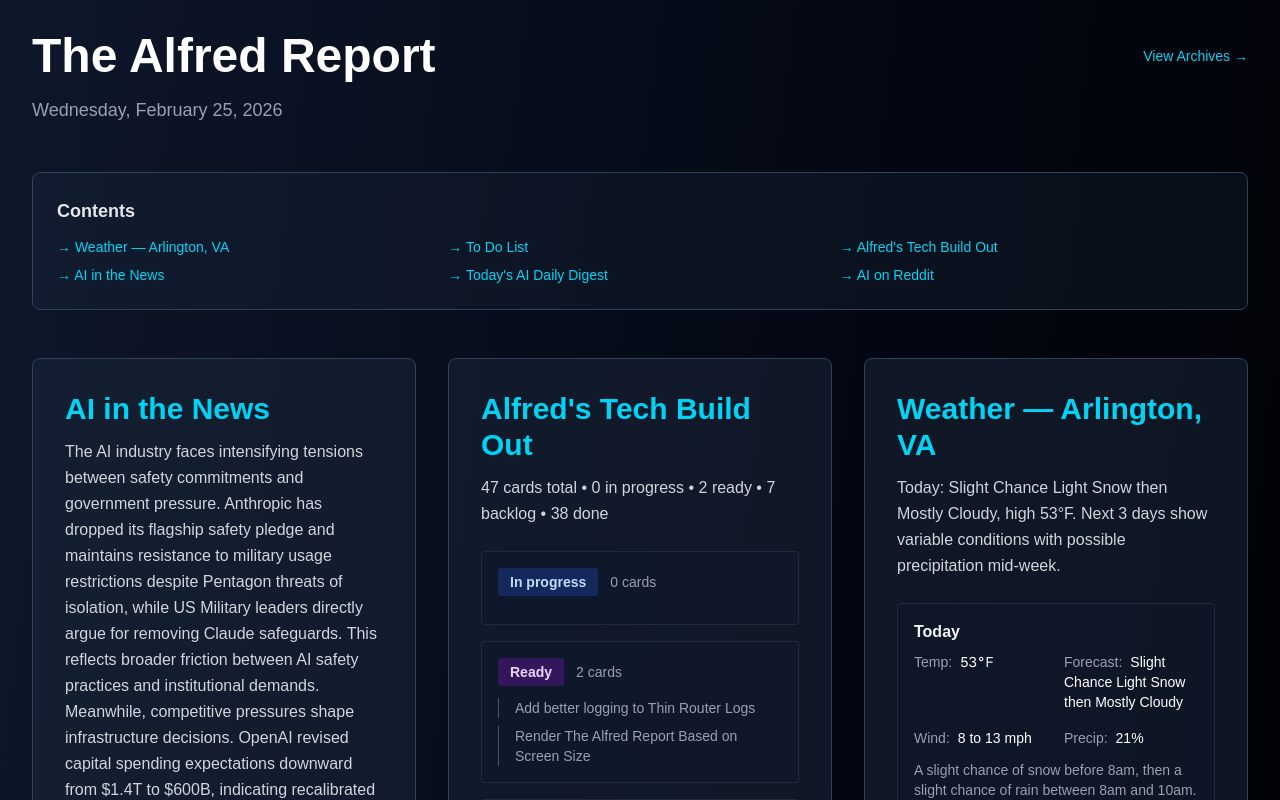
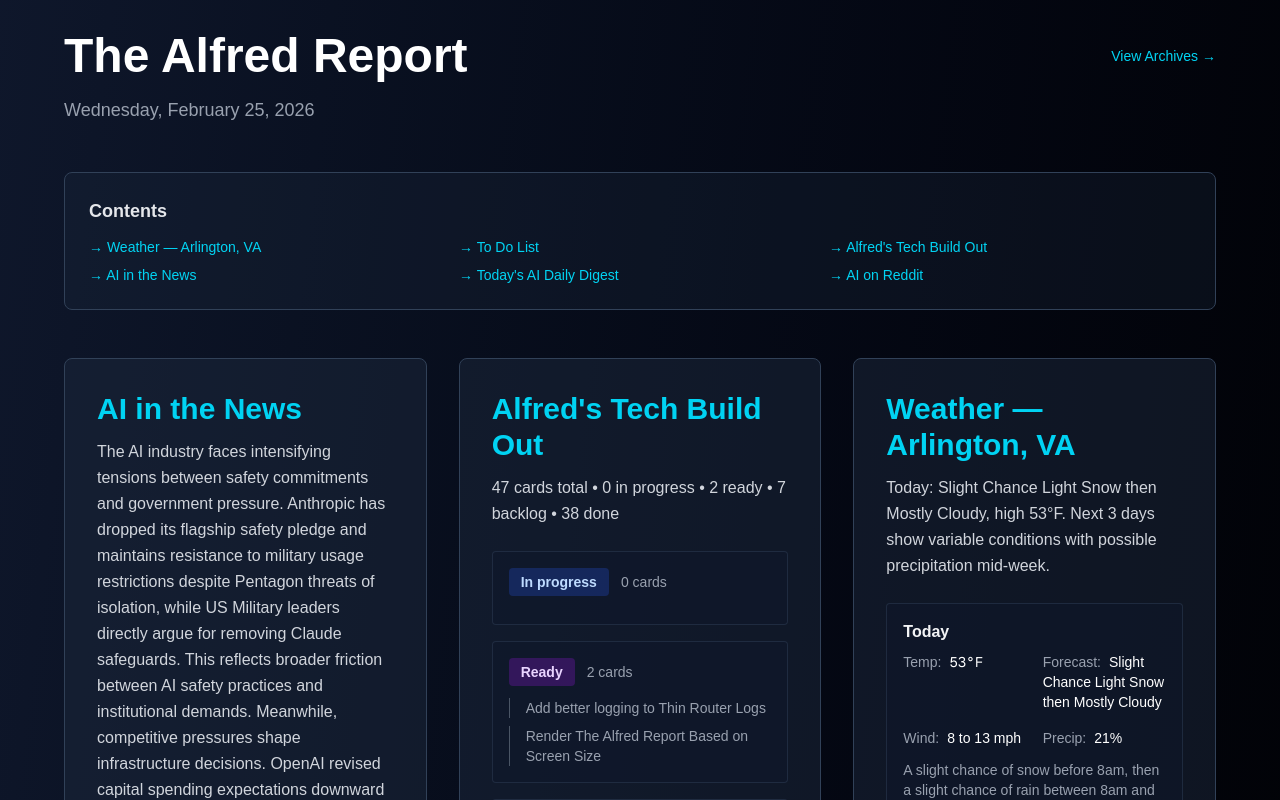
Before and after one commit to Alfred-ai-assistant/The-Alfred-Report, a Next.js app: page / in a window 1280 px wide. Shown: the top 800 px of the page. Built offline with nearby package versions, Linux system fonts and the light colour scheme.

Commit message:
fix: use full screen width on larger displays

```diff
--- a/app/page.tsx
+++ b/app/page.tsx
@@ -35,7 +35,7 @@ export default async function Home({ searchParams }: PageProps) {
   return (
     <main className="min-h-screen bg-gradient-to-br from-slate-900 to-black text-white p-4 md:p-8">
       {/* Widen container for larger screens */}
-      <div className="max-w-7xl mx-auto">
+      <div className="max-w-full mx-4 md:mx-8">
         <header className="mb-8 md:mb-12">
           <div className="flex items-center justify-between mb-4">
             <h1 className="text-3xl md:text-5xl font-bold">The Alfred Report</h1>
```
